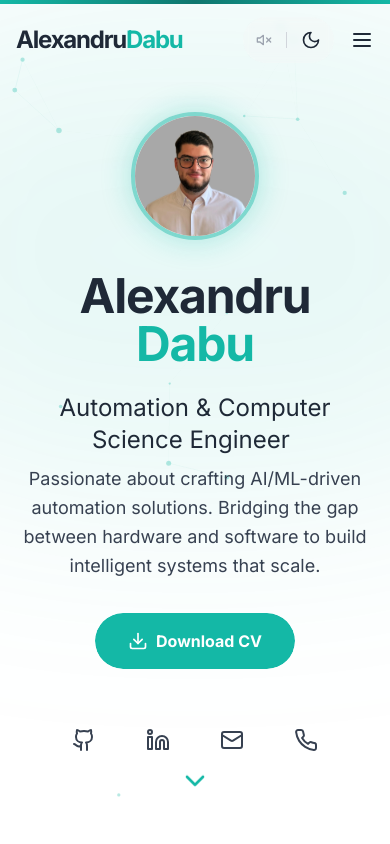
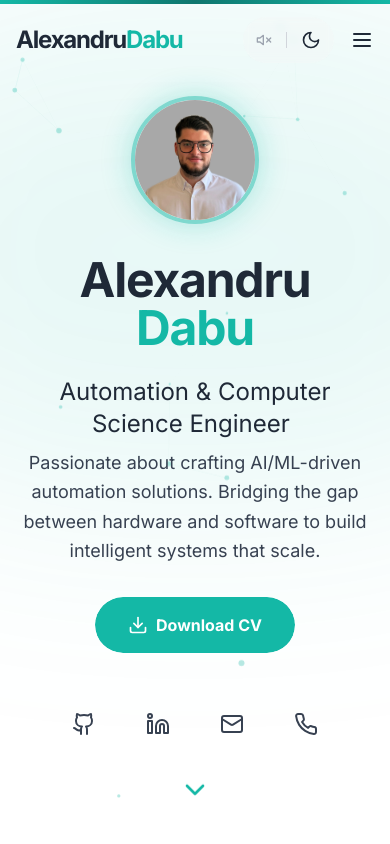
Before and after one commit to AnduDabu/PersonalCV-Website, a React (Vite) app: page / in a window 390 px wide. Shown: the top 844 px of the page. Built offline with nearby package versions, Linux system fonts and the light colour scheme.

Commit message:
fix(ui): adjust hero section spacing
- Increased bottom margin for social icons to preventing visual crowding
- Adjusted scroll indicator position for better balance on small screens

```diff
--- a/src/components/Hero.jsx
+++ b/src/components/Hero.jsx
@@ -49,7 +49,7 @@ const Hero = () => {
                 <ResumeButton href="/Alexandru_Dabu_CV.pdf" />
             </div>
 
-            <div className="flex gap-6 mb-16 relative z-20">
+            <div className="flex gap-6 mb-24 relative z-20">
                 <MagneticWrapper>
                     <a href="https://github.com/AnduDabu" target="_blank" rel="noopener noreferrer" className="p-3 rounded-full hover:bg-surface border border-transparent hover:border-primary/50 transition-all group block" aria-label="GitHub">
                         <Github className="w-6 h-6 text-gray-700 dark:text-gray-400 group-hover:text-primary transition-colors" />
@@ -72,7 +72,7 @@ const Hero = () => {
                 </MagneticWrapper>
             </div>
 
-            <div className="absolute bottom-10 animate-bounce">
+            <div className="absolute bottom-8 animate-bounce">
                 <ChevronDown className="w-8 h-8 text-primary" />
             </div>
         </div>
```
